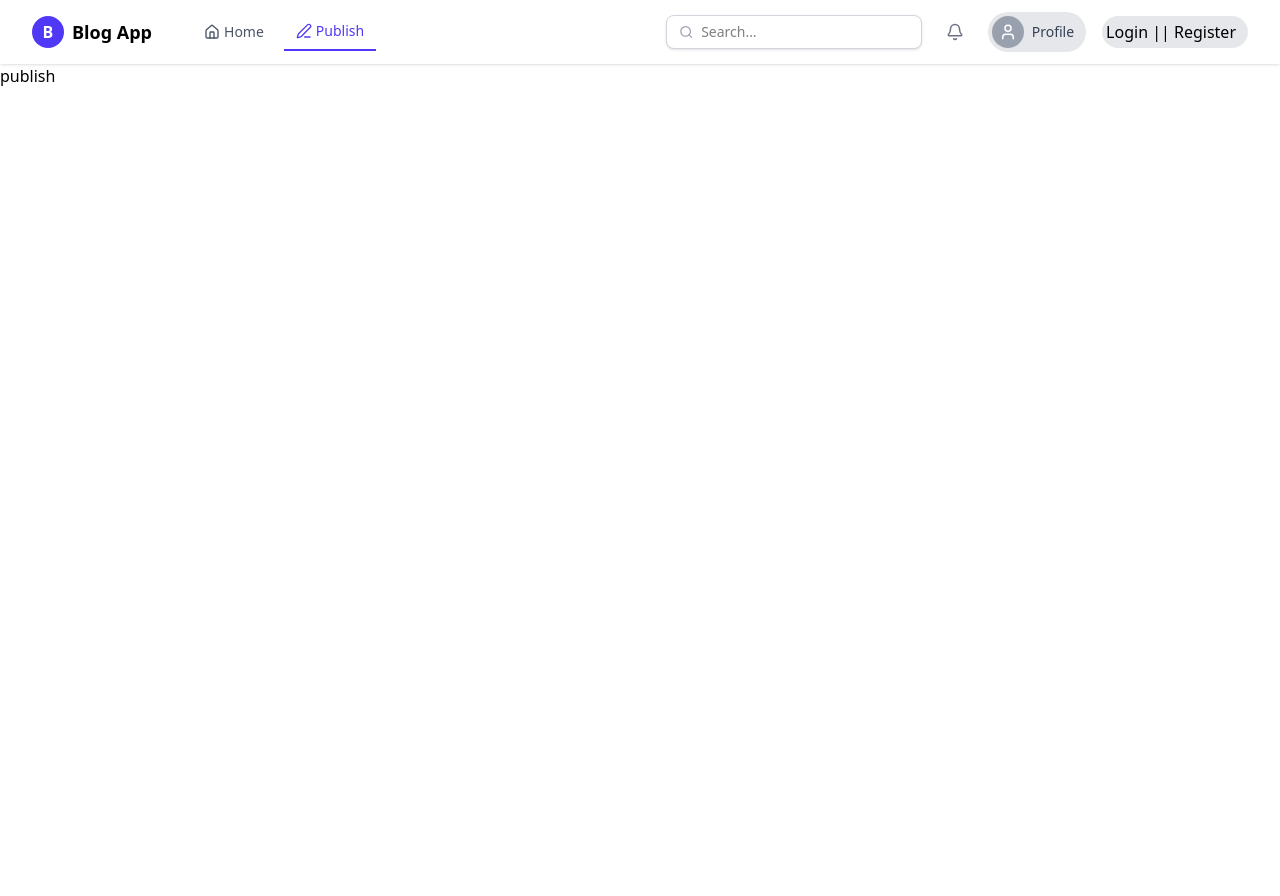
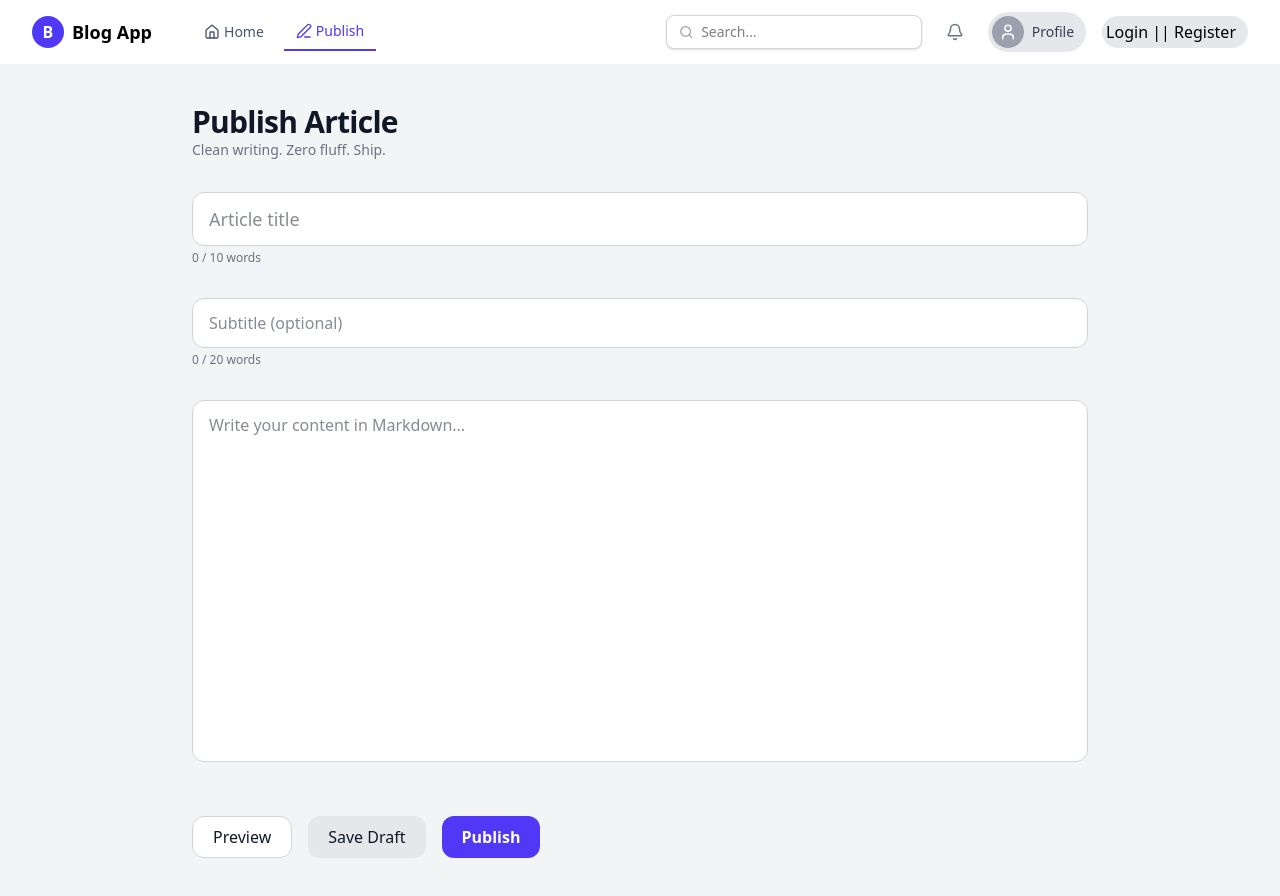
Before and after one commit to deepesh-np/blog_api, a React (Vite) app in the folder frontend/: page /publish in a window 1280 px wide. Before the commit the page ends 800 px from the top, so only its background shows below. Built offline with nearby package versions, Linux system fonts and the light colour scheme.

Commit message:
feat: Working on Markdown rendering and preview functionality with new components

```diff
--- a/frontend/package.json
+++ b/frontend/package.json
@@ -19,10 +19,14 @@
     "react-markdown": "^10.1.0",
     "react-router": "^7.11.0",
     "react-router-dom": "^7.11.0",
+    "rehype-external-links": "^3.0.0",
+    "rehype-sanitize": "^6.0.0",
+    "remark-gfm": "^4.0.1",
     "tailwindcss": "^4.1.18"
   },
   "devDependencies": {
     "@eslint/js": "^9.39.1",
+    "@tailwindcss/typography": "^0.5.19",
     "@types/react": "^19.2.5",
     "@types/react-dom": "^19.2.3",
     "@vitejs/plugin-react": "^5.1.1",
--- a/frontend/src/App.jsx
+++ b/frontend/src/App.jsx
@@ -7,6 +7,7 @@ import Register from "./Pages/Register.jsx";
 import Profile from "./Pages/Profile.jsx";
 import Publish from "./Pages/Publish.jsx";
 import Article from "./Pages/Article.jsx";
+import CreateArticle from "./Pages/CreateArticle.jsx"
 
 const App = () => {
   return (
--- /dev/null
+++ b/frontend/src/Components/MarkdownPreview.jsx
@@ -0,0 +1,28 @@
+/** @format */
+import React from "react";
+import ReactMarkdown from "react-markdown";
+import remarkGfm from "remark-gfm";
+import rehypeSanitize from "rehype-sanitize";
+
+const MarkdownPreview = ({ content = "", className = "" }) => {
+  return (
+    <article
+      className={`prose prose-lg max-w-none
+      prose-h2:text-3xl prose-h2:font-bold
+      prose-h3:text-xl prose-h3:font-semibold
+      prose-p:leading-relaxed
+      prose-strong:text-gray-900
+      prose-blockquote:border-l-indigo-500
+      ${className}`}
+    >
+      <ReactMarkdown
+        remarkPlugins={[remarkGfm]}
+        rehypePlugins={[rehypeSanitize]}
+      >
+        {content}
+      </ReactMarkdown>
+    </article>
+  );
+};
+
+export default MarkdownPreview;
--- /dev/null
+++ b/frontend/src/Pages/CreateArticle.jsx
@@ -0,0 +1,20 @@
+import React from "react";
+import Markdown from "react-markdown";
+import remarkGfm from "remark-gfm";
+import rehypeExternalLinks from "rehype-external-links";
+
+const MarkdownRenderer = ({ content }) => {
+  return (
+    <Markdown
+    components={{
+    h1: ({ children }) => (
+      <h1 className="text-3xl font-bold">{children}</h1>
+    ),
+  }}>
+  {" # **Test**\n\n**Bold**\n\n- # A\n- ## B"}
+</Markdown>
+
+  );
+};
+
+export default MarkdownRenderer;
--- a/frontend/src/Pages/Publish.jsx
+++ b/frontend/src/Pages/Publish.jsx
@@ -1,11 +1,187 @@
-import React from 'react'
+/** @format */
+
+import React, { useState } from 'react';
+import Preview from '../Components/MarkdownPreview.jsx';
+import api from '../api/axios.js';
+
+const TITLE_LIMIT = 10;
+const SUBTITLE_LIMIT = 20;
+
+const countWords = (text) =>
+  text.trim() === '' ? 0 : text.trim().split(/\s+/).length;
 
 const Publish = () => {
+  const [title, setTitle] = useState('');
+  const [subtitle, setSubtitle] = useState('');
+  const [body, setBody] = useState('');
+  const [preview, setPreview] = useState(false);
+  const [loading, setLoading] = useState(false);
+  const [message, setMessage] = useState('');
+
+  const handleLimitedInput = (value, limit, setter) => {
+    if (countWords(value) <= limit) setter(value);
+  };
+
+  const markdownContent = `
+## ${title}
+
+### ${subtitle}
+
+${body}
+`;
+
+  const saveDraft = async () => {
+    if (!title.trim()) {
+      setMessage('Title is required');
+      return;
+    }
+
+    setLoading(true);
+    try {
+      const response = await api.post('/articles/new-blog', {
+        title,
+        bodyMarkdown: `## ${title}\n\n### ${subtitle}\n\n${body}`,
+      });
+
+      setMessage('Draft saved successfully!');
+      setTitle('');
+      setSubtitle('');
+      setBody('');
+      setTimeout(() => setMessage(''), 3000);
+    } catch (error) {
+      setMessage(error.response?.data?.message || 'Failed to save draft');
+    } finally {
+      setLoading(false);
+    }
+  };
+
+  const publishArticle = async () => {
+    if (!title.trim()) {
+      setMessage('Title is required');
+      return;
+    }
+
+    setLoading(true);
+    try {
+      const draftResponse = await api.post('/articles/new-blog', {
+        title,
+        bodyMarkdown: `## ${title}\n\n### ${subtitle}\n\n${body}`,
+      });
+
+      const slug = draftResponse.data.slug;
+
+      await api.patch(`/articles/slug/${slug}/publish`);
+
+      setMessage('Article published successfully!');
+      setTitle('');
+      setSubtitle('');
+      setBody('');
+      setTimeout(() => setMessage(''), 3000);
+    } catch (error) {
+      setMessage(error.response?.data?.message || 'Failed to publish article');
+    } finally {
+      setLoading(false);
+    }
+  };
+
   return (
-    <div>
-      publish
+    <div className='min-h-screen bg-gray-100 text-gray-900 px-6 py-10'>
+      <div className='max-w-4xl mx-auto space-y-8'>
+        <div>
+          <h1 className='text-3xl font-bold tracking-tight'>Publish Article</h1>
+          <p className='text-gray-500 text-sm'>
+            Clean writing. Zero fluff. Ship.
+          </p>
+        </div>
+
+        {message && (
+          <div
+            className={`p-4 rounded-xl text-sm font-semibold ${
+              message.includes('successfully')
+                ? 'bg-green-100 text-green-800'
+                : 'bg-red-100 text-red-800'
+            }`}>
+            {message}
+          </div>
+        )}
+
+        {!preview ? (
+          <>
+            <div>
+              <input
+                type='text'
+                placeholder='Article title'
+                value={title}
+                onChange={(e) =>
+                  handleLimitedInput(e.target.value, TITLE_LIMIT, setTitle)
+                }
+                className='w-full bg-white border border-gray-300 rounded-xl px-4 py-3 text-lg focus:outline-none focus:ring-2 focus:ring-indigo-500'
+              />
+              <p className='text-xs text-gray-500 mt-1'>
+                {countWords(title)} / {TITLE_LIMIT} words
+              </p>
+            </div>
+
+            <div>
+              <input
+                type='text'
+                placeholder='Subtitle (optional)'
+                value={subtitle}
+                onChange={(e) =>
+                  handleLimitedInput(
+                    e.target.value,
+                    SUBTITLE_LIMIT,
+                    setSubtitle
+                  )
+                }
+                className='w-full bg-white border border-gray-300 rounded-xl px-4 py-3 focus:outline-none focus:ring-2 focus:ring-indigo-500'
+              />
+              <p className='text-xs text-gray-500 mt-1'>
+                {countWords(subtitle)} / {SUBTITLE_LIMIT} words
+              </p>
+            </div>
+
+            <div>
+              <textarea
+                rows={14}
+                placeholder='Write your content in Markdown...'
+                value={body}
+                onChange={(e) => setBody(e.target.value)}
+                className='w-full bg-white border border-gray-300 rounded-xl px-4 py-3 resize-none focus:outline-none focus:ring-2 focus:ring-indigo-500'
+              />
+            </div>
+          </>
+        ) : (
+          <div className='bg-white rounded-xl px-10 py-12 border border-gray-200'>
+            <Preview content={markdownContent} />
+          </div>
+        )}
+
+        <div className='flex gap-4 pt-4'>
+          <button
+            onClick={() => setPreview(!preview)}
+            className='px-5 py-2 rounded-xl border border-gray-300 bg-white hover:bg-gray-50 transition'
+            disabled={loading}>
+            {preview ? 'Edit' : 'Preview'}
+          </button>
+
+          <button
+            onClick={saveDraft}
+            className='px-5 py-2 rounded-xl bg-gray-200 hover:bg-gray-300 transition disabled:opacity-50'
+            disabled={loading}>
+            {loading ? 'Saving...' : 'Save Draft'}
+          </button>
+
+          <button
+            onClick={publishArticle}
+            className='px-5 py-2 rounded-xl bg-indigo-600 text-white hover:bg-indigo-500 transition font-semibold disabled:opacity-50'
+            disabled={loading}>
+            {loading ? 'Publishing...' : 'Publish'}
+          </button>
+        </div>
+      </div>
     </div>
-  )
-}
+  );
+};
 
-export default Publish
+export default Publish;
--- a/frontend/src/index.css
+++ b/frontend/src/index.css
@@ -1 +1,2 @@
 @import "tailwindcss";
+@plugin "@tailwindcss/typography";
```
Also changed, not shown: 1 other file (tests, documents, lock files or other folders).
